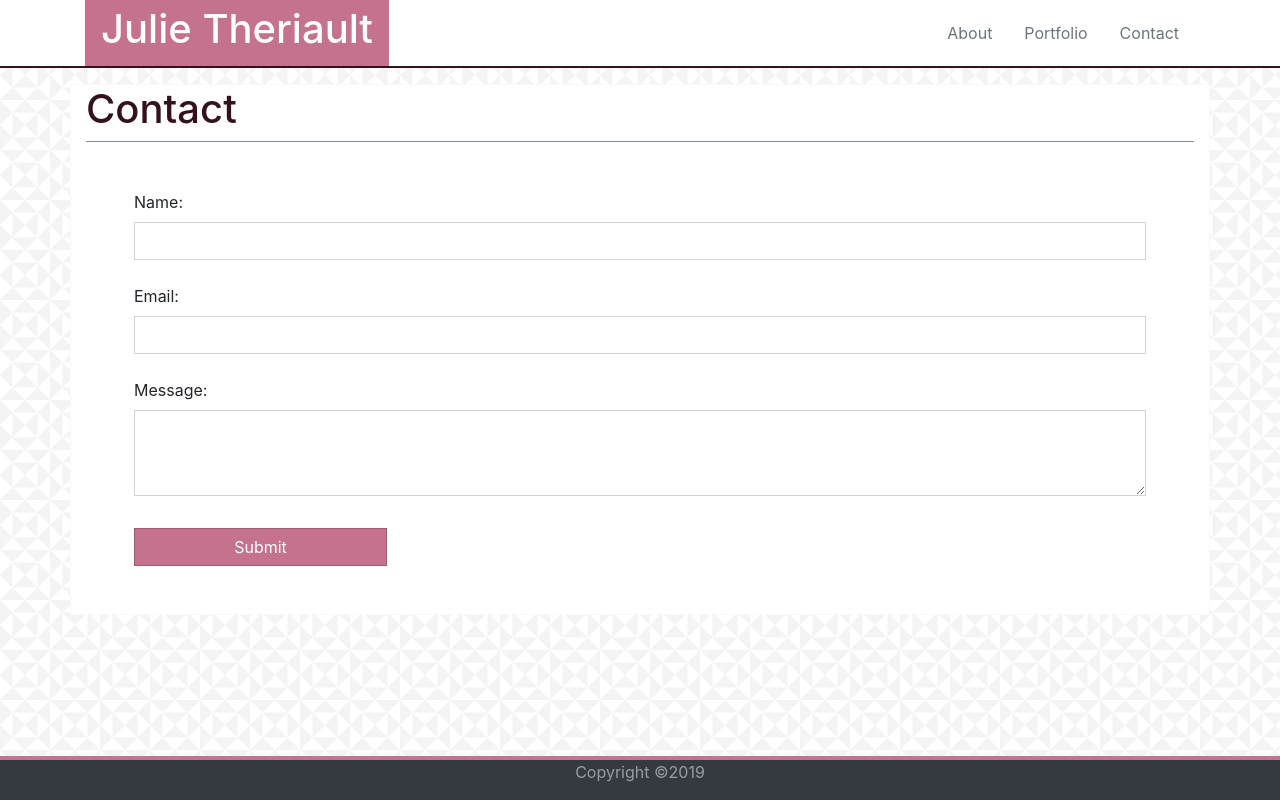
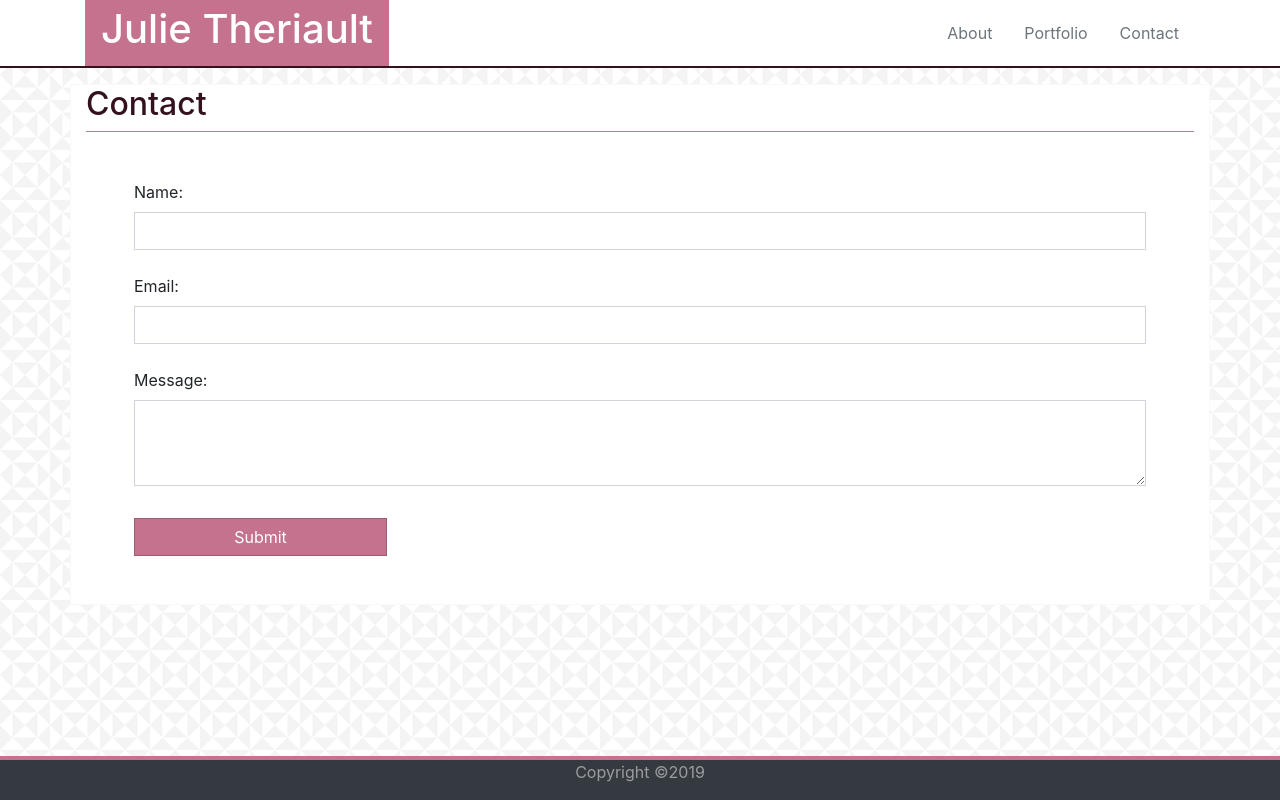
Before and after one commit to JulieT2319/portfolio-bootstrap, a plain HTML site: page contact.html in a window 1280 px wide. Drawn offline with nearby package versions, Linux system fonts and the light colour scheme.

Commit message:
adjustments made to style sheet and html after validating HTML

```diff
--- a/assets/css/style.css
+++ b/assets/css/style.css
@@ -24,6 +24,6 @@ footer.border-primary{
     border-bottom-color: #C5728E !important;
 }
 
-div > h1 {
+div > h2 {
     color: #33111f;
 }
--- a/contact.html
+++ b/contact.html
@@ -32,7 +32,7 @@
     </nav>
     <div class="container mt-3 border border-light overflow-auto mb-5 bg-white">
       <div class="border-bottom border-success">
-        <h1>Contact</h1>
+        <h2>Contact</h2>
       </div>
       <div>
         <form class="p-5">
@@ -50,6 +50,7 @@
           </div>
           <button class="btn btn-info w-25 mt-3 rounded-0" type="submit">Submit</button>
         </form>
+      </div>
     </div>
 
 
```
Also changed, not shown: index.html (+1 -1 lines), portfolio.html (+1 -1 lines).
